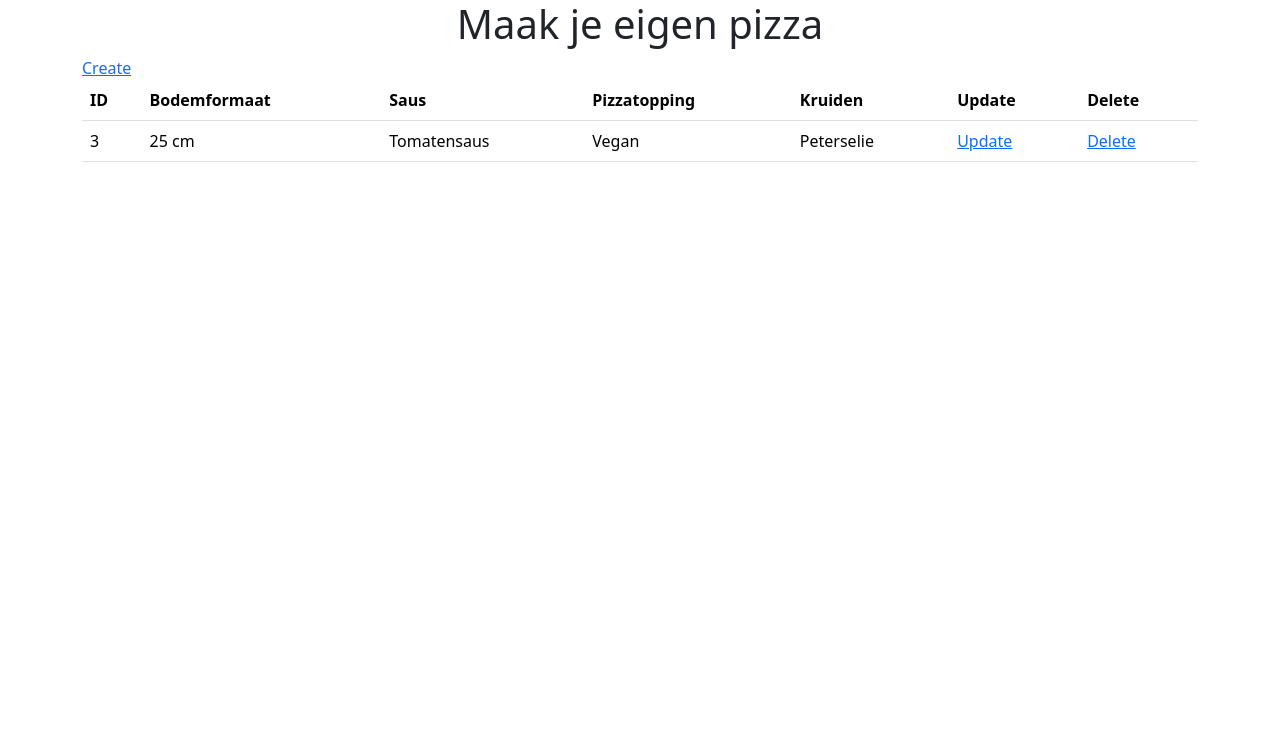
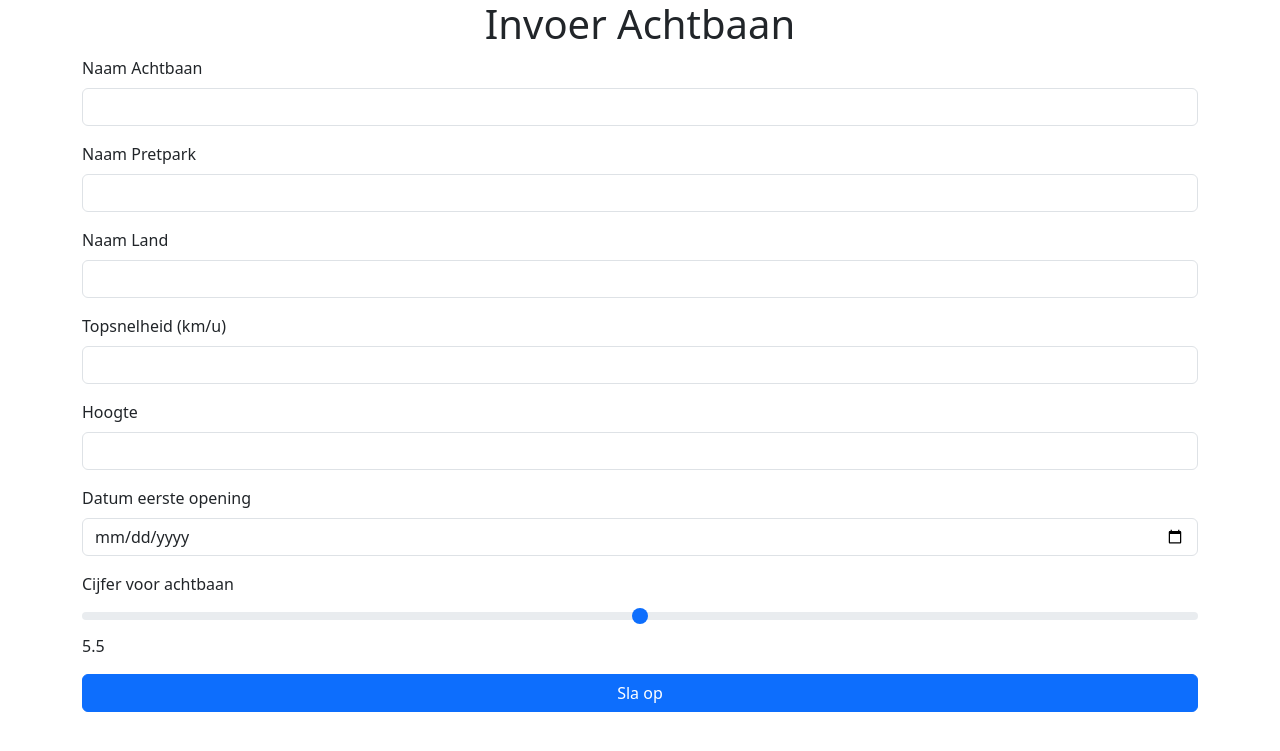
Before and after one commit to MbouRowin/crud-php-pdo-opdracht03-336515, a PHP site: page / in a window 1280 px wide. Shown: the top 751 px of the page. Run offline with PHP 8.4, Linux system fonts and the light colour scheme; data comes from the database, SQL or seed files in the repository; both versions use the stored data as it was before the commit.

Commit message:
Remove old files

```diff
--- a/index.php
+++ b/index.php
@@ -2,7 +2,23 @@
 
 require_once "database.php";
 
-$stmt = $pdo->query("SELECT * from pizza");
+if ($_SERVER["REQUEST_METHOD"] === "POST") {
+    $bodemformaat = $_POST["bodemformaat"] ?? "";
+    $saus = $_POST["saus"] ?? "";
+    $pizzatopping = $_POST["pizzatopping"] ?? "";
+    $kruiden = implode(", ", $_POST["kruiden"] ?? []);
+
+    $stmt = $pdo->prepare("INSERT INTO pizza (bodemformaat, saus, pizzatopping, kruiden) VALUES (?, ?, ?, ?)");
+    $stmt->bindValue(1, $bodemformaat);
+    $stmt->bindValue(2, $saus);
+    $stmt->bindValue(3, $pizzatopping);
+    $stmt->bindValue(4, $kruiden);
+
+    $stmt->execute();
+
+    header("Refresh: 2; url=/");
+    die("De pizza is aangemaakt.");
+}
 
 ?>
 <!doctype html>
@@ -17,34 +33,58 @@ $stmt = $pdo->query("SELECT * from pizza");
 
 <body>
     <div class="container">
-        <h1 class="text-center">Maak je eigen pizza</h1>
-        <a href="create.php">Create</a>
+        <h1 class="text-center">Invoer Achtbaan</h1>
 
-        <table class="table">
-            <tr>
-                <th>ID</th>
-                <th>Bodemformaat</th>
-                <th>Saus</th>
-                <th>Pizzatopping</th>
-                <th>Kruiden</th>
-                <th>Update</th>
-                <th>Delete</th>
-            </tr>
-            <?php while ($row = $stmt->fetch()) : ?>
-                <tr>
-                    <td><?= htmlspecialchars($row["id"]) ?></td>
-                    <td><?= htmlspecialchars($row["bodemformaat"]) ?></td>
-                    <td><?= htmlspecialchars($row["saus"]) ?></td>
-                    <td><?= htmlspecialchars($row["pizzatopping"]) ?></td>
-                    <td><?= htmlspecialchars($row["kruiden"]) ?></td>
-                    <td><a href="update.php?id=<?= $row["id"] ?>">Update</a></td>
-                    <td><a href="delete.php?id=<?= $row["id"] ?>">Delete</a></td>
-                </tr>
-            <?php endwhile ?>
-        </table>
+        <form method="post">
+            <div class="mb-3">
+                <label for="achtbaan" class="form-label">Naam Achtbaan</label>
+                <input type="text" name="achtbaan" id="achtbaan" class="form-control">
+            </div>
+
+            <div class="mb-3">
+                <label for="pretpark" class="form-label">Naam Pretpark</label>
+                <input type="text" name="pretpark" id="pretpark" class="form-control">
+            </div>
+
+            <div class="mb-3">
+                <label for="land" class="form-label">Naam Land</label>
+                <input type="text" name="land" id="land" class="form-control">
+            </div>
+
+            <div class="mb-3">
+                <label for="topsnelheid" class="form-label">Topsnelheid (km/u)</label>
+                <input type="number" min="1" max="200" name="topsnelheid" id="topsnelheid" class="form-control">
+            </div>
+
+            <div class="mb-3">
+                <label for="hoogte" class="form-label">Hoogte</label>
+                <input type="number" min="1" max="200" name="hoogte" id="hoogte" class="form-control">
+            </div>
+
+            <div class="mb-3">
+                <label for="opening" class="form-label">Datum eerste opening</label>
+                <input type="date" name="opening" id="opening" class="form-control">
+            </div>
+
+            <div class="mb-3">
+                <label for="cijfer" class="form-label">Cijfer voor achtbaan</label>
+                <input type="range" min="1" max="10" step="0.1" name="cijfer" id="cijfer" class="form-range">
+                <p id="cijfer-value"></p>
+            </div>
+
+            <div class="d-grid">
+                <button class="btn btn-primary">Sla op</button>
+            </div>
+        </form>
     </div>
 
     <script src="https://cdn.jsdelivr.net/npm/bootstrap@5.3.0-alpha1/dist/js/bootstrap.bundle.min.js" integrity="sha384-w76AqPfDkMBDXo30jS1Sgez6pr3x5MlQ1ZAGC+nuZB+EYdgRZgiwxhTBTkF7CXvN" crossorigin="anonymous"></script>
+    <script>
+        const cijfer = document.getElementById("cijfer");
+        const cijferValue = document.getElementById("cijfer-value");
+        cijferValue.innerHTML = cijfer.value;
+        cijfer.addEventListener("input", () => cijferValue.innerHTML = cijfer.value);
+    </script>
 </body>
 
 </html>
```
Also changed, not shown: create.php (deleted, +0 -117 lines), crud-php-pdo-opdracht02.sql (deleted, +0 -61 lines), db/maakzelfjepizza.sql (deleted, +0 -68 lines), read.php (added, +50 -0 lines).
